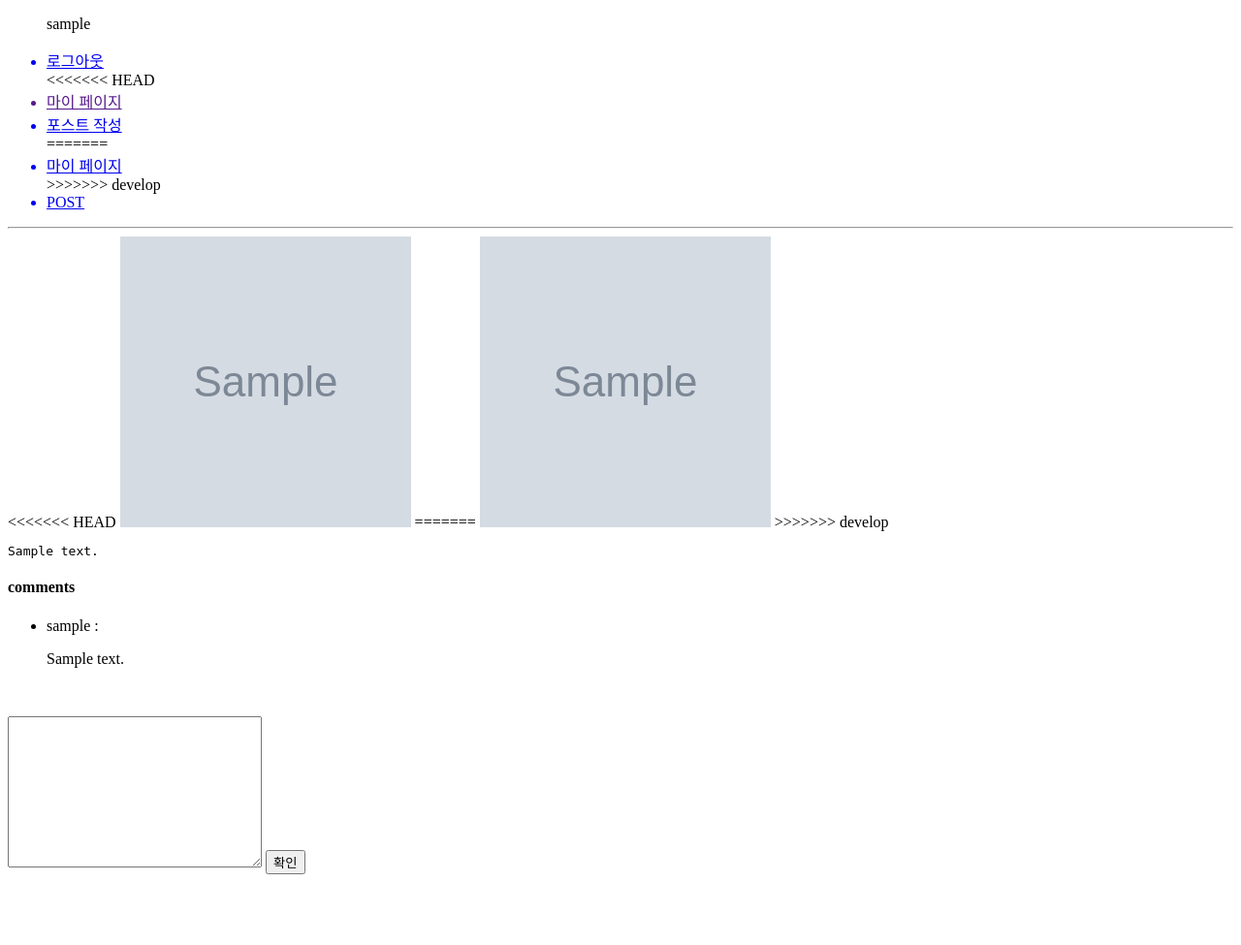
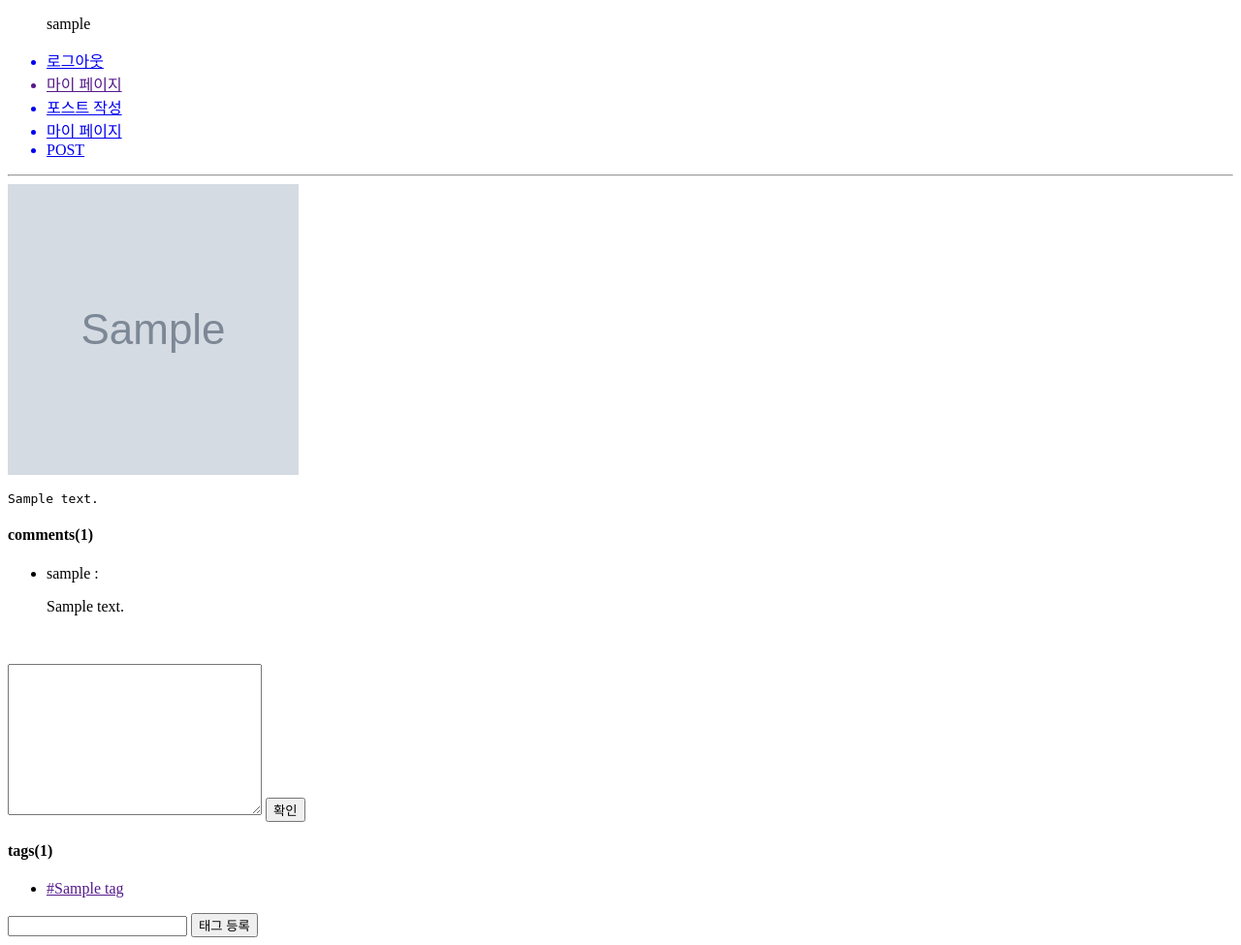
Before and after one commit to yuuyeong/capstagram, a Django app: a page that uses capstagram/posts/templates/posts/detail.html in a window 1280 px wide. Shown: the whole page at 97% size. Before the commit the page ends 902 px from the top, so only its background shows below. Run offline with Django 3.2, Linux system fonts and the light colour scheme; a user stored in the database is signed in; tables that the repository leaves empty hold one stand-in row (values such as "Sample post"); grey boxes marked "Sample" are stand-in pictures.

Commit message:
add TagCreateView

```diff
--- a/capstagram/capstagram/templates/partials/header.html
+++ b/capstagram/capstagram/templates/partials/header.html
@@ -4,18 +4,15 @@
 		<a href="{% url 'signout' %}">
 			<li>로그아웃</li>
 		</a>
-<<<<<<< HEAD
 		<a href="">
 			<li>마이 페이지</li>
 		</a>
 		<a href="{% url 'create' %}">
 			<li>포스트 작성</li>
 		</a>
-=======
 		<a href="{% url 'profile' request.user.username %}">
 			<li>마이 페이지</li>
 		</a>
->>>>>>> develop
 	{% else %}
 		<a href="{% url 'signin' %}">
 			<li>로그인</li>
--- a/capstagram/capstagram/urls.py
+++ b/capstagram/capstagram/urls.py
@@ -30,9 +30,12 @@ urlpatterns = [
     url(r'^signin/$', UserSignIn.as_view(), name="signin"),
     url(r'^signout/$', UserSignOut.as_view(), name="signout"),
     url(r'^signup/$', UserSignUp.as_view(), name="signup"),
+    url(r'^auth/(?P<slug>\w+)/$', UserProfileView.as_view(), name="profile"),
 
     url(r'^posts/$', PostListView.as_view(), name="list"),
     url(r'^posts/create/$', PostCreateView.as_view(), name="create"),
     url(r'^posts/detail/(?P<slug>\w+)/$', PostDetailView.as_view(), name="detail"),
 
+    url(r'^posts/detail/(?P<slug>\w+)/tags/$', TagCreateView.as_view(), name="post-tags"),
+
 ] + static(settings.MEDIA_URL, document_root=settings.MEDIA_ROOT)
--- a/capstagram/posts/templates/posts/detail.html
+++ b/capstagram/posts/templates/posts/detail.html
@@ -4,19 +4,10 @@
 
 {% block content %}
 	<hr />
-<<<<<<< HEAD
 	<img src="{{ post.image.url }}" width="300px" height="300px"/>
-=======
-	<img
-             src="{% if post.image %}{{ post.image.url }}{% else %}http://placehold.it/300x300{% endif %}"
-            width="300px"
-            height="300px"
-          />
->>>>>>> develop
 	<pre>{{ post.content }}</pre>
 
-
-	<h4>comments</h4>
+	<h4>comments({{ post.comment_set.count }})</h4>
 	<ul id="comments" data-post-id="{{ post.id }}">
 		{% for comment in post.comment_set.all %}
 		<li id="#comment_{{ comment.id }}">
@@ -27,9 +18,33 @@
 		{% endfor %}
 	</ul>
 
+{% if request.user.is_authenticated %}
 	<form action="" method="post">
 		{% csrf_token %}
 		<textarea id="content" name="content" cols="30" rows="10"></textarea>
 		<input id="submit" type="submit" value="확인">
 	</form>
+{% else %}
+ <p> 댓글을 달기 위해서는 로그인이 필요합니다. <a href="{% url "login" %}">로그인</a></p>
+
+{% endif %}
+
+<section>
+	<h4>tags({{ post.tag_set.count }})</h4>
+	<ul>
+		{% for tag in post.tag_set.all %}
+		<li>
+			<a href="">
+				{{ tag.full_name }}
+			</a>
+		</li>
+		{% endfor %}
+	</ul>
+
+	<form action="{% url 'post-tags' post.hash_id %}" method="post">
+		{% csrf_token %}
+		<input type="text" name="name" required>
+		<input type="submit" value="태그 등록">
+	</form>
+</section>
 {% endblock %}
--- a/capstagram/posts/views/__init__.py
+++ b/capstagram/posts/views/__init__.py
@@ -1,3 +1,5 @@
 from .list import PostListView
 from .detail import PostDetailView
 from .create import PostCreateView
+
+from .tags import *
--- /dev/null
+++ b/capstagram/posts/views/tags/__init__.py
@@ -0,0 +1 @@
+from .create import TagCreateView
--- a/capstagram/tags/models/tag.py
+++ b/capstagram/tags/models/tag.py
@@ -15,7 +15,22 @@ class Tag(models.Model):
         auto_now=True,
     )
 
+    @property
+    def full_name(self):
+        return "#{tag_name}".format(
+            tag_name=self.name
+        )
+
     def __str__(self):
         return "#{tag_name}".format(
             tag_name=self.name
         )
+
+    def get_absolute_url(self):
+        from django.core.urlresolvers import reverse
+        return reverse(
+            "detail",
+            kwargs={
+                "slug": self.post_set.has_id,
+            }
+        )
```
Also changed, not shown: capstagram/posts/templates/posts/list.html (+0 -9 lines), capstagram/posts/views/tags/create.py (added, +20 -0 lines).
